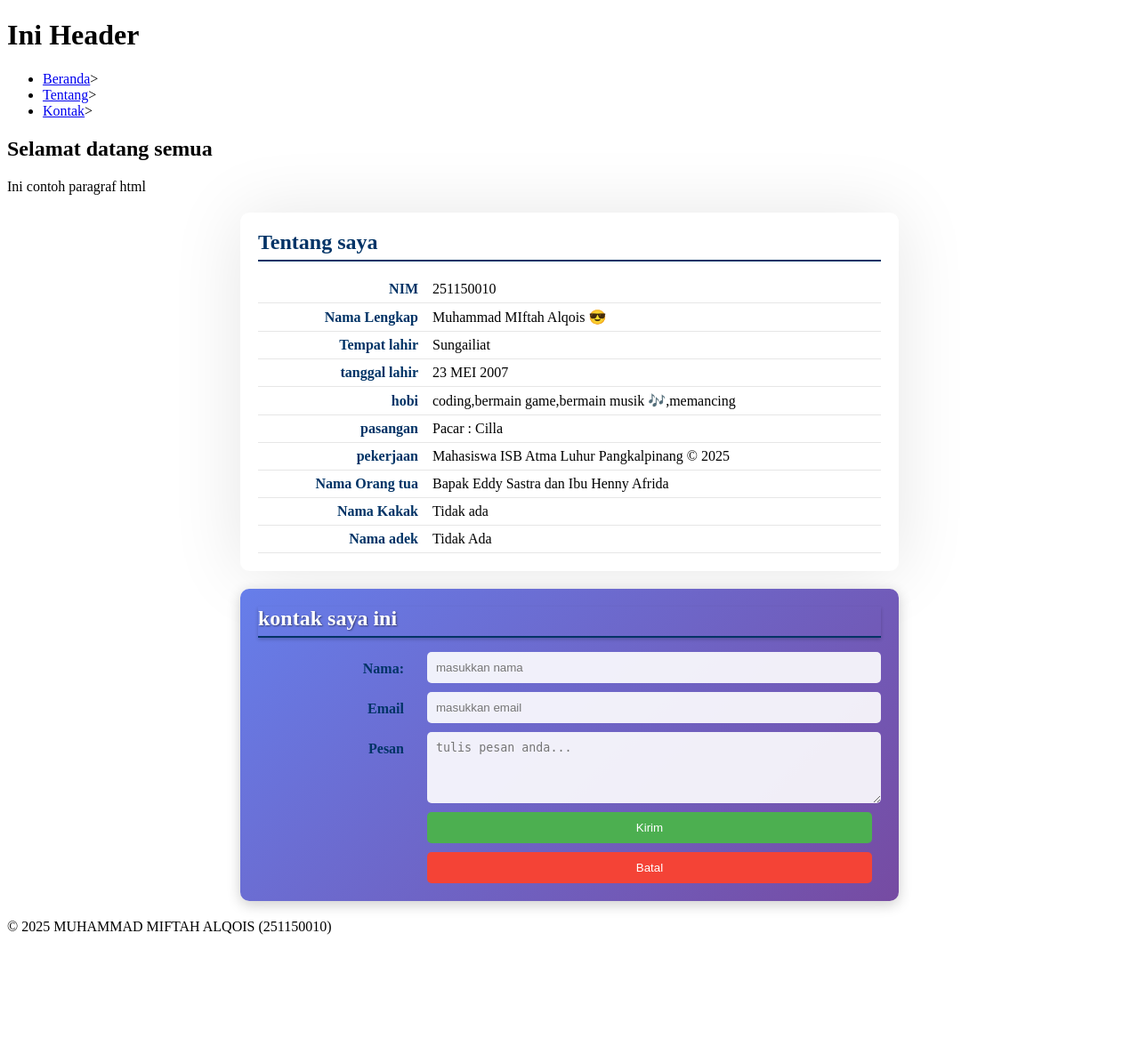
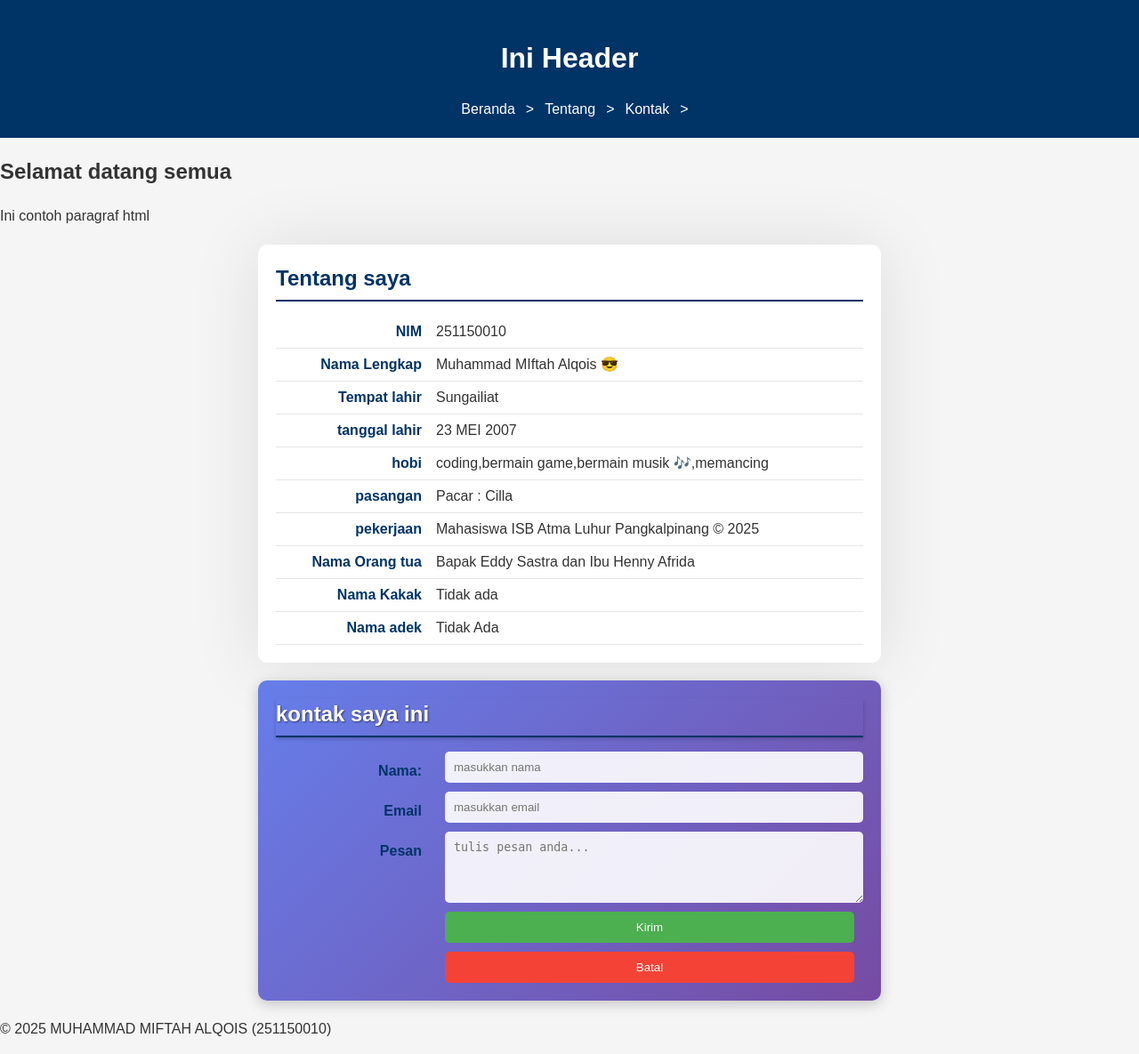
Before and after one commit to 2511500010-crypto/2511500010-PWD-TI1A-2526, a PHP site: page /pertemuan-04/index.html in a window 1280 px wide. Shown: the whole page at 89% size. Before the commit the page ends 1051 px from the top, so only its background shows below. Run offline with PHP 8.4, Linux system fonts and the light colour scheme.

Commit message:
Styling Header

```diff
--- a/pertemuan-04/style.css
+++ b/pertemuan-04/style.css
@@ -1,3 +1,36 @@
+* {
+  box-sizing: border-box;
+}
+
+body {
+  margin: 0;
+  font-family: Arial, sans-serif;
+  background: #f5f5f5;
+  color: #333;
+  line-height: 1.5;
+}
+
+header {
+  background: #003366;
+  color: #fff;
+  padding: 20px;
+  text-align: center;
+}
+
+header ul {
+  display: flex;
+  justify-content: center;
+  list-style: none;
+  padding: 0;
+  margin: 10px 0 0;
+}
+
+header li a {
+  color: #fff;
+  text-decoration: none;
+  padding: 6px 12px;
+}
+
 #about {
   background-color: #ffffff;
   border-radius: 10px;
@@ -69,7 +102,7 @@
 
 #contact form {
   display: grid;
-            grid-template-columns:  180px 1fr;
+  grid-template-columns: 180px 1fr;
   gap: 10px;
 }
 
@@ -105,7 +138,7 @@
   padding: 10px 20px;
   border: none;
   border-radius: 5px;
-            background: #4CAF50;
+  background: #4caf50;
   color: #ffffff;
   cursor: pointer;
   margin-right: 10px;
```
Also changed, not shown: pertemuan-04/README.md. Lines whose indentation alone changed are shown as unchanged.
